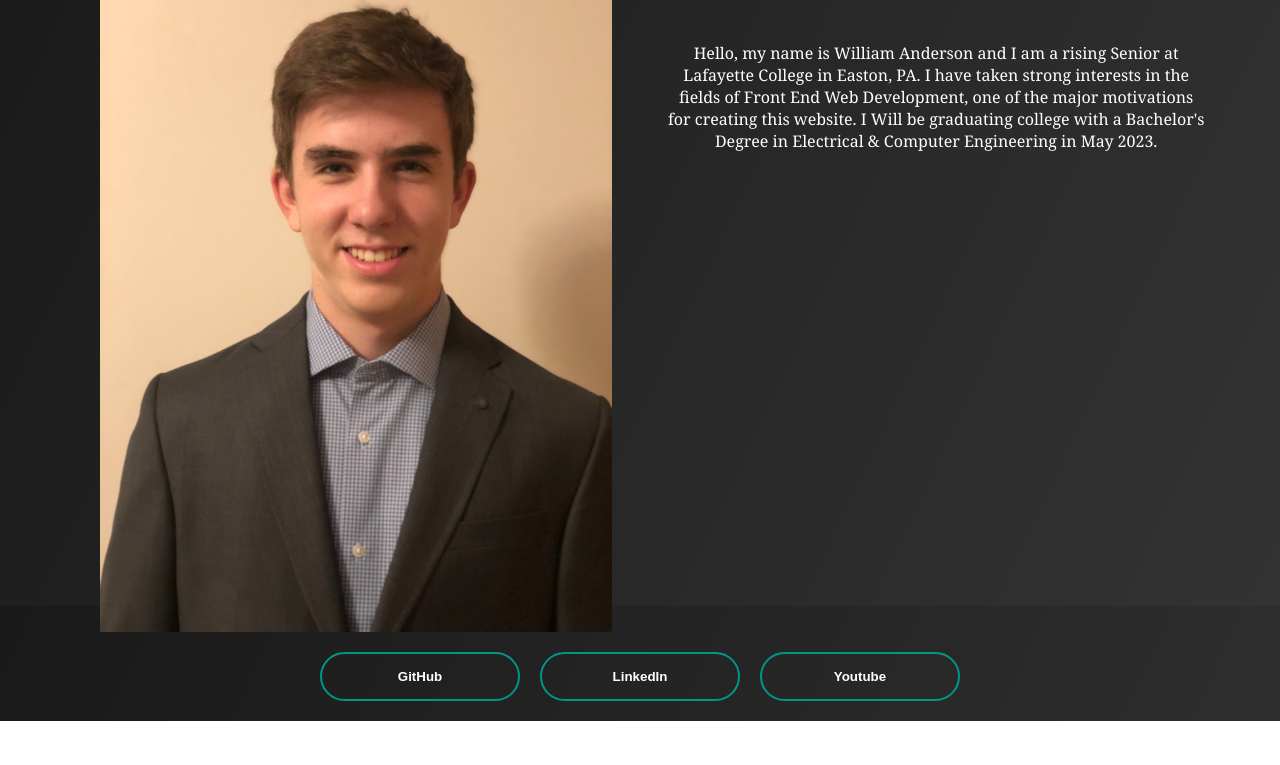
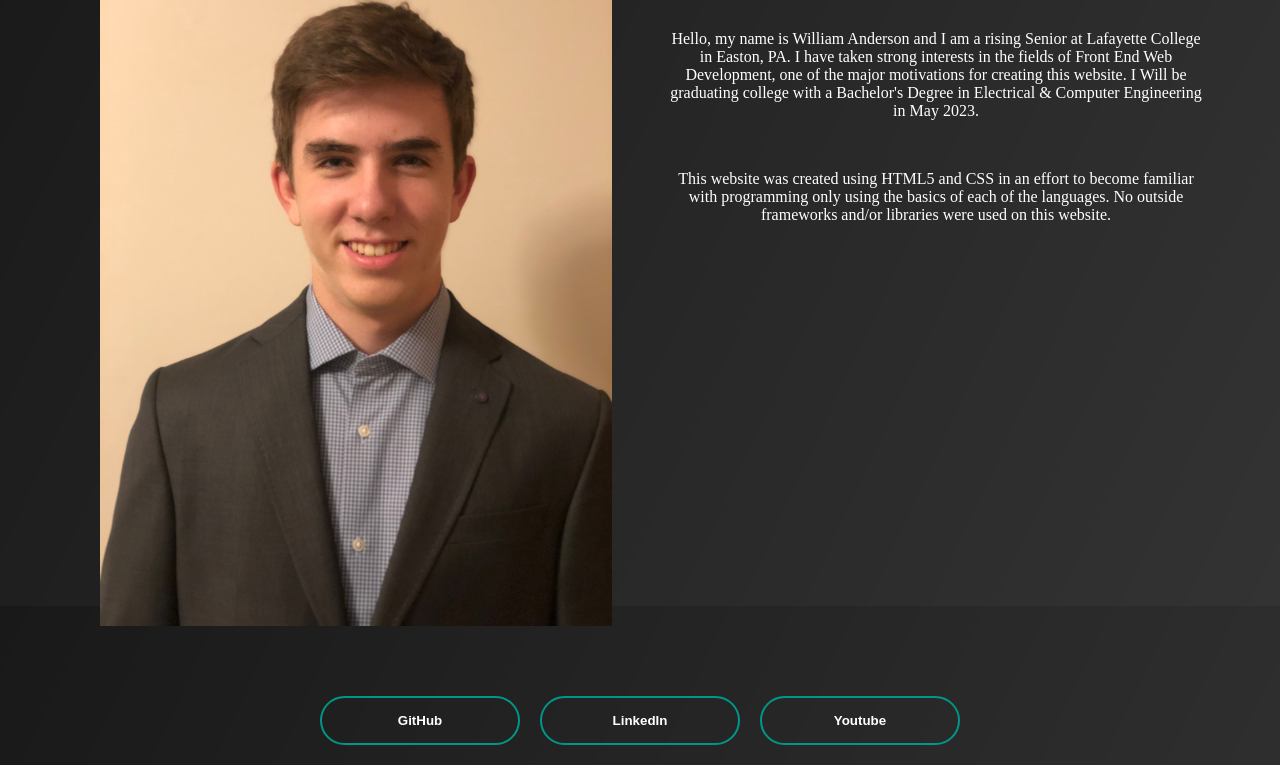
Before and after one commit to Wand2843/Portfolio_Project, a plain HTML site: page index.html in a window 1280 px wide. Shown: the part 194-959 px from the top of the page. Before the commit the page ends 915 px from the top, so only its background shows below. Drawn offline with Linux system fonts and the light colour scheme.

Commit message:
added button links and some media settings

```diff
--- a/index.html
+++ b/index.html
@@ -23,10 +23,13 @@
                 <div class="description">
                     <p>Hello, my name is William Anderson and I am a rising Senior at Lafayette College in Easton, PA. I have taken strong interests in the fields of Front End Web Development, one of the major motivations for creating this website. I Will be graduating college with a Bachelor's Degree in Electrical & Computer Engineering in May 2023.</p>
                 </div>
+                <div class="specifications">
+                    <p>This website was created using HTML5 and CSS in an effort to become familiar with programming only using the basics of each of the languages. No outside frameworks and/or libraries were used on this website.</p>
+                </div>
             </div>
             <div class="media-buttons">
-                <button type="button"><span></span>GitHub</button>
-                <button type="button"><span></span>LinkedIn</button>
+                <a href="https://github.com/Wand2843"><button type="button"><span></span>GitHub</button></a>
+                <a href="https://www.linkedin.com/in/william-anderson-2bb2971b5/"><button type="button"><span></span>LinkedIn</button></a>
                 <button type="button"><span></span>Youtube</button>
             </div>
          </div>
--- a/styles.css
+++ b/styles.css
@@ -15,7 +15,6 @@ body {
 
 .navbar ul {
     list-style: none;
-
 }
 
 .navbar ul li {
@@ -63,6 +62,9 @@ body {
     z-index: 999;
 }
 
+
+
+}
 body {
     font-family: Georgia, 'Times New Roman', Times, serif;
 }
@@ -114,6 +116,7 @@ button:hover {
     max-width: 40%;
     vertical-align: top;
     margin-left: 100px;
+    padding-bottom: 50px;
 }
 
 .intro-text {
@@ -135,3 +138,11 @@ button:hover {
     padding-left: 50px;
     text-align: center;
 }
+
+.specifications {
+    display: flex;
+    padding-right: 50px;
+    padding-top: 50px;
+    padding-left: 50px;
+    text-align: center;
+}
```
